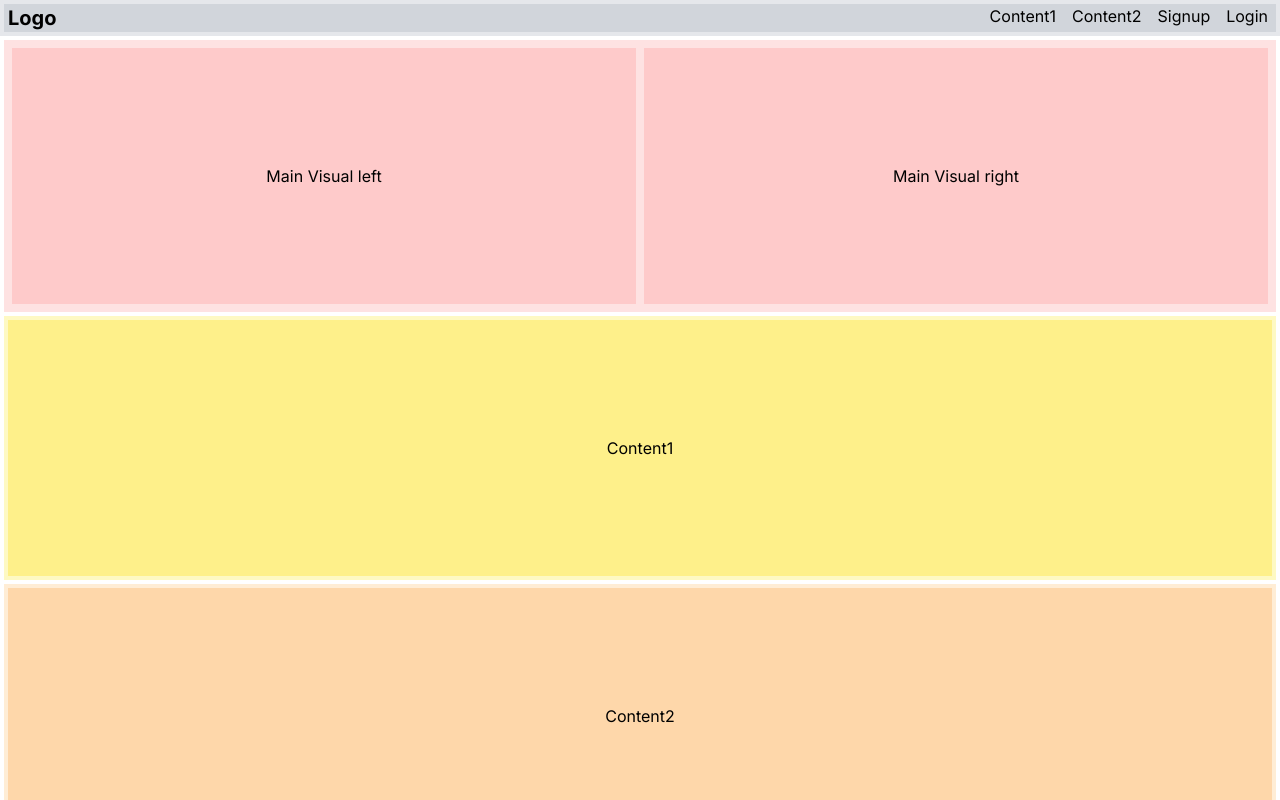
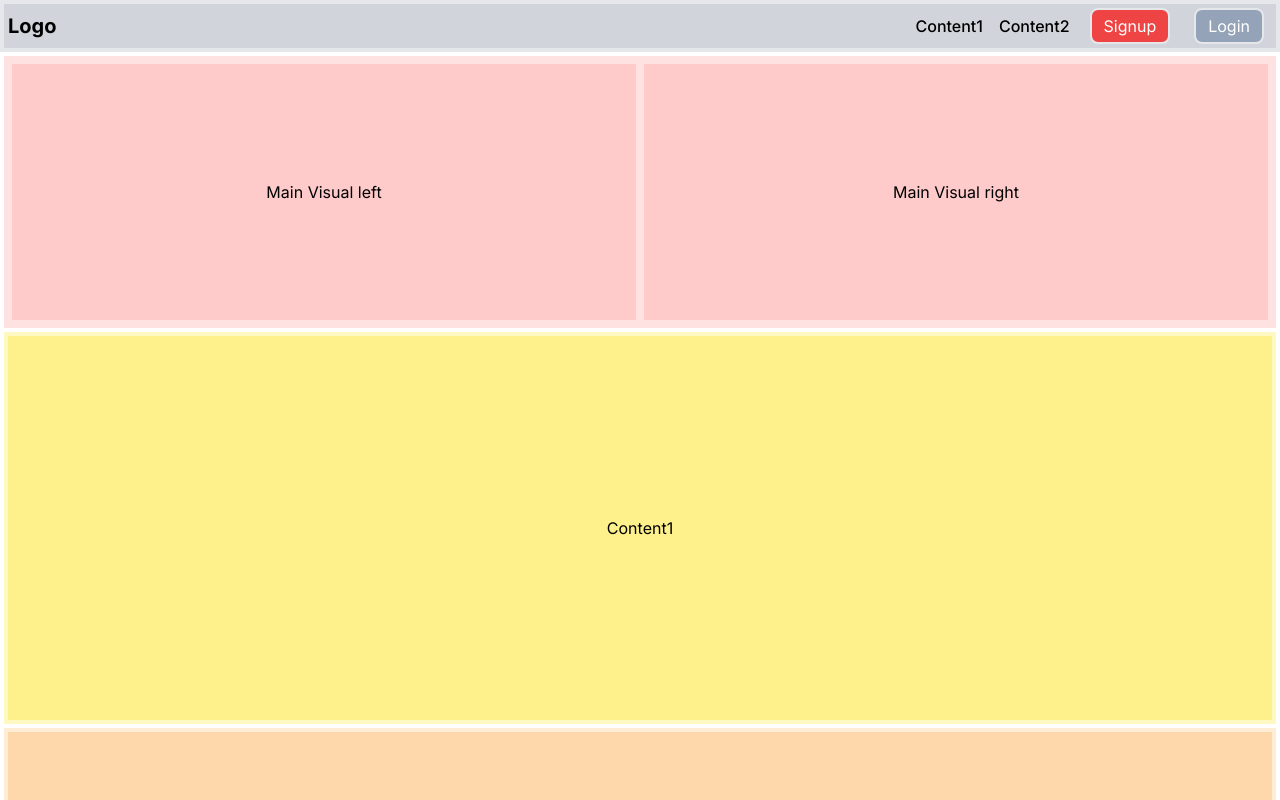
Before and after one commit to tomoyuki65/next13sample, a Next.js app: page / in a window 1280 px wide. Shown: the top 800 px of the page. Built offline with nearby package versions, Linux system fonts and the light colour scheme.

Commit message:
add scroll

```diff
--- a/package.json
+++ b/package.json
@@ -13,6 +13,7 @@
     "@types/react": "18.2.21",
     "@types/react-burger-menu": "^2.8.3",
     "@types/react-dom": "18.2.7",
+    "@types/react-scroll": "^1.8.7",
     "autoprefixer": "10.4.15",
     "eslint": "8.49.0",
     "eslint-config-next": "13.4.19",
@@ -21,6 +22,7 @@
     "react": "18.2.0",
     "react-burger-menu": "^3.0.9",
     "react-dom": "18.2.0",
+    "react-scroll": "^1.8.9",
     "tailwindcss": "3.3.3",
     "typescript": "5.2.2"
   },
--- a/src/app/page.tsx
+++ b/src/app/page.tsx
@@ -14,12 +14,12 @@ export default function Home() {
         </div>
       </div>
       <div id="content1" className="flex justify-center m-1 p-1 bg-yellow-100">
-        <div className="w-full h-64 flex justify-center items-center bg-yellow-200">
+        <div className="w-full h-96 flex justify-center items-center bg-yellow-200">
           Content1
         </div>
       </div>
       <div id="content2" className="flex justify-center m-1 p-1 bg-orange-100">
-        <div className="w-full h-64 flex justify-center items-center bg-orange-200">
+        <div className="w-full h-96 flex justify-center items-center bg-orange-200">
           Content2
         </div>
       </div>
--- a/src/components/common/BurgerMenu.tsx
+++ b/src/components/common/BurgerMenu.tsx
@@ -1,6 +1,8 @@
 'use client'
 import { useState } from 'react';
 import { slide as Menu, State } from 'react-burger-menu'
+import NextLink from "next/link";
+import { Link as Scroll } from 'react-scroll';
 
 // Menuコンポーネントに適用させるCSS
 const styles = {
@@ -61,28 +63,44 @@ export default function BurgerMenu() {
               <button className="hover:opacity-50"
                 onClick={()=>{handleCloseMenu()}}
               >
-                Content1
+                <Scroll
+                  to="content1"
+                  smooth={true}
+                  duration={600}
+                  offset={-50}
+                  className="hover:opacity-50 hover:cursor-pointer"
+                >
+                  Content1
+                </Scroll>
               </button>
             </li>
             <li className="mb-4">
               <button className="hover:opacity-50"
                 onClick={()=>{handleCloseMenu()}}
               >
-                Content2
+                <Scroll
+                  to="content2"
+                  smooth={true}
+                  duration={600}
+                  offset={-50}
+                  className="hover:opacity-50 hover:cursor-pointer"
+                >
+                  Content2
+                </Scroll>
               </button>
             </li>
             <li className="mb-4 flex justify-center">
               <button className="mt-4 p-2 w-3/4 text-3xl border-2 rounded-lg bg-red-500 hover:opacity-50"
                 onClick={()=>{handleCloseMenu()}}
               >
-                Signup
+                <NextLink href="/signup">Signup</NextLink>
               </button>
             </li>
             <li className="mb-4 flex justify-center">
               <button className="mt-4 p-1 w-3/5 border-2 rounded-lg bg-slate-400 hover:opacity-50"
                 onClick={()=>{handleCloseMenu()}}
               >
-                Login
+                <NextLink href="/login">Login</NextLink>
               </button>
             </li>
           </ul>
--- a/src/components/common/Footer.tsx
+++ b/src/components/common/Footer.tsx
@@ -33,5 +33,5 @@ export default function Footer() {
         </div>
       </div>
     </footer>
-  );
+  )
 }
--- a/src/components/common/Header.tsx
+++ b/src/components/common/Header.tsx
@@ -1,33 +1,76 @@
+'use client'
 import BurgerMenu from '@/components/common/BurgerMenu';
+import NextLink from "next/link";
+import { Link as Scroll } from 'react-scroll';
 
 export default function Header() {
   return (
     <header className="w-full sticky top-0 bg-gray-100">
       <nav className="p-1 bg-gray-200">
         <div className="hidden md:flex justify-between min-w-3xl bg-gray-300">
-          <div className="ml-1 text-xl font-bold">
-            Logo
+          <div className="flex items-center ml-1 text-xl font-bold">
+            <Scroll
+              to="main-visual"
+              smooth={true}
+              duration={600}
+              offset={-50}
+              className="hover:opacity-50 hover:cursor-pointer"
+            >
+              Logo
+            </Scroll>
           </div>
           <div>
-            <ul className="flex">
+            <ul className="flex items-center">
               <li className="mx-2">
-                Content1
+                <button className="font-medium">
+                  <Scroll
+                    to="content1"
+                    smooth={true}
+                    duration={600}
+                    offset={-50}
+                    className="hover:opacity-50 hover:cursor-pointer"
+                  >
+                    Content1
+                  </Scroll>
+                </button>
               </li>
               <li className="mx-2">
-                Content2
+                <button className="font-medium">
+                  <Scroll
+                    to="content2"
+                    smooth={true}
+                    duration={600}
+                    offset={-50}
+                    className="hover:opacity-50 hover:cursor-pointer"
+                  >
+                    Content2
+                  </Scroll>
+                </button>
               </li>
               <li className="mx-2">
-                Signup
+                <button className="m-1 py-1 px-3 border-2 rounded-lg bg-red-500 text-white hover:opacity-50">
+                  <NextLink href="/signup">Signup</NextLink>
+                </button>
               </li>
               <li className="mx-2">
-                Login
+                <button className="m-1 py-1 px-3 border-2 rounded-lg bg-slate-400 text-white hover:opacity-50">
+                  <NextLink href="/login">Login</NextLink>
+                </button>
               </li>
             </ul>
           </div>
         </div>
         <div className="md:hidden flex justify-between max-w-3xl bg-blue-200">
           <div className="text-xl font-bold">
-            Logo
+            <Scroll
+              to="main-visual"
+              smooth={true}
+              duration={600}
+              offset={-50}
+              className="hover:opacity-50 hover:cursor-pointer"
+            >
+              Logo
+            </Scroll>
           </div>
           <div className="text-xl font-bold">
             <BurgerMenu />
```
Also changed, not shown: 1 other file (tests, documents, lock files or other folders).
